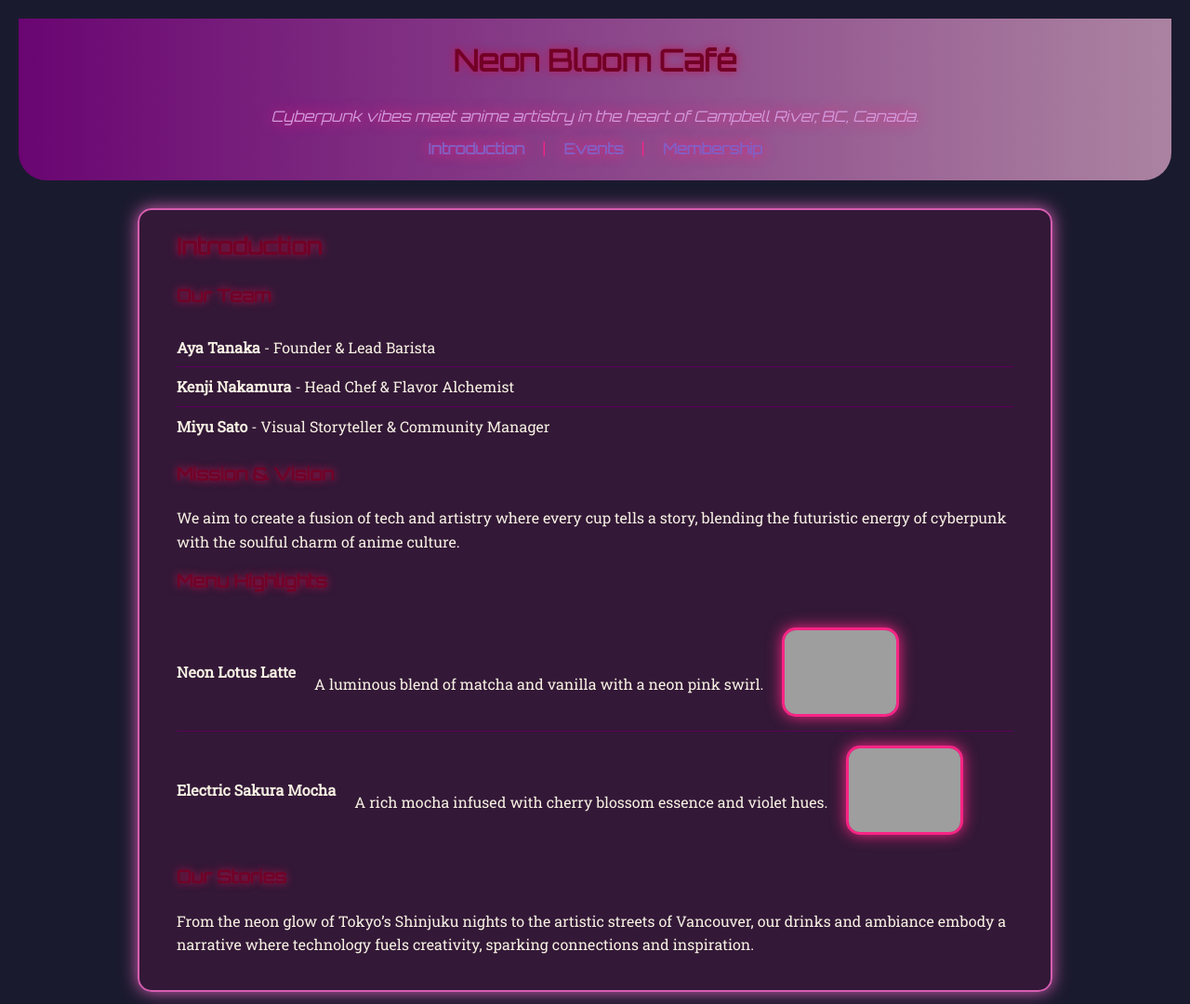
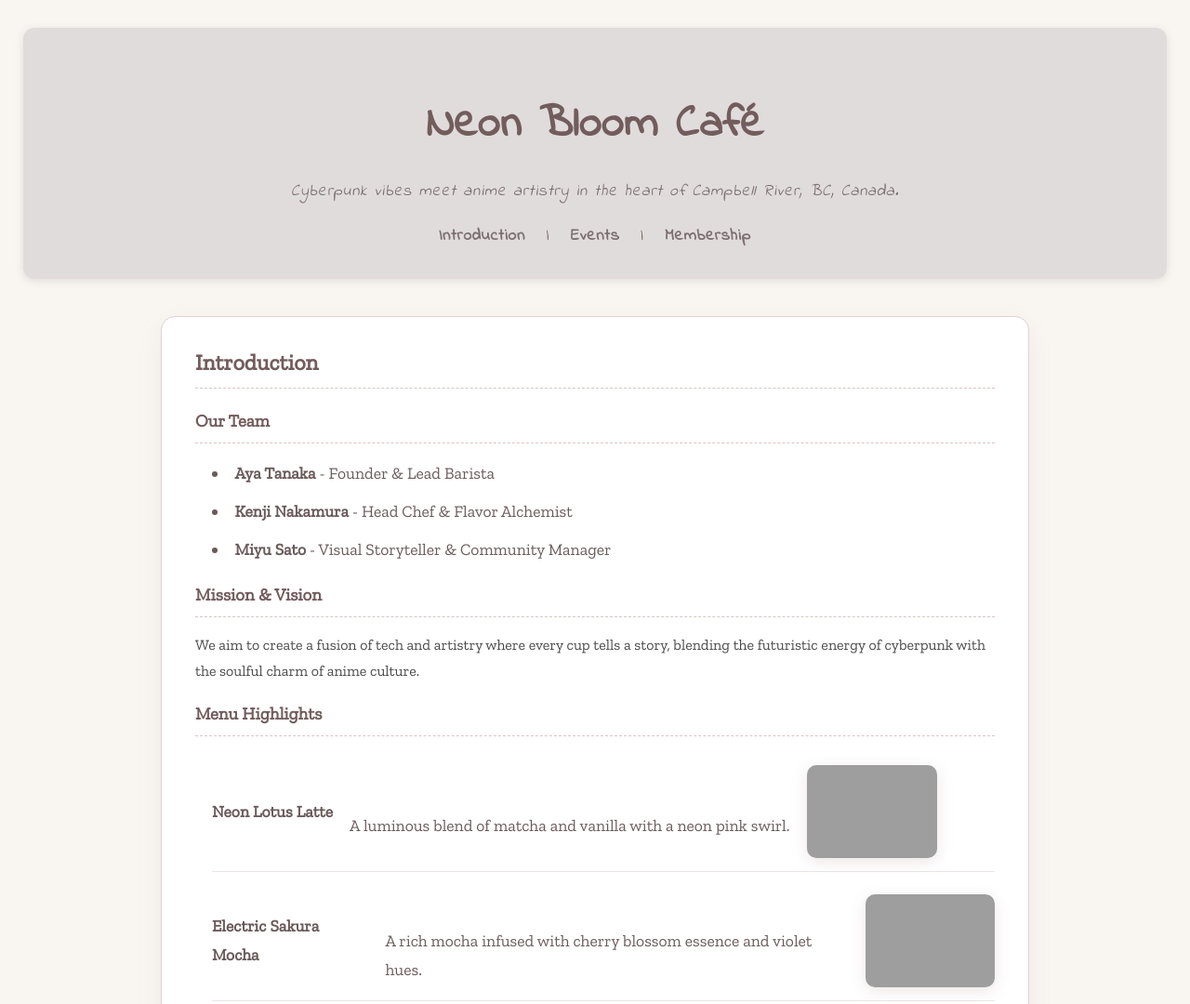
Before and after one commit to Suexj73/Campbellriver-Caf-, a plain HTML site: page index.html in a window 1280 px wide. Shown: the top 1080 px of the page at 93% size. Drawn offline with nearby package versions, Linux system fonts and the light colour scheme; grey boxes are pictures that could not be loaded.

Commit message:
Update style.css

```diff
--- a/style.css
+++ b/style.css
@@ -1,110 +1,132 @@
-@import url('https://fonts.googleapis.com/css2?family=Orbitron&family=Roboto+Slab&display=swap');
+@import url('https://fonts.googleapis.com/css2?family=Zilla+Slab&family=Indie+Flower&display=swap');
 
 body {
-  background-color: #1a1a2e; /* deep indigo */
-  color: #f7f1e3; /* soft cream */
-  font-family: 'Roboto Slab', serif;
+  background-color: #f9f6f2; /* warm cream */
+  color: #4b4a4a; /* soft charcoal */
+  font-family: 'Zilla Slab', serif;
   margin: 0;
-  padding: 20px;
-  line-height: 1.6;
+  padding: 30px 25px;
+  line-height: 1.75;
 }
 
 header, footer {
-  background: linear-gradient(90deg, #6a0572, #ab83a1);
-  color: #f72585; /* pastel pink */
-  padding: 20px;
+  background-color: #e1dcdc; /* dusty pink beige */
+  color: #5a4a42;
+  padding: 30px 20px;
   text-align: center;
-  font-family: 'Orbitron', sans-serif;
-  text-shadow: 0 0 15px #f72585;
-  border-radius: 0 0 30px 30px;
+  border-radius: 12px;
+  font-family: 'Indie Flower', cursive;
+  box-shadow: 0 2px 10px rgba(90, 74, 66, 0.15);
+  letter-spacing: 0.05em;
+}
+
+header h1 {
+  font-size: 3rem;
+  margin-bottom: 0.3em;
+  color: #725c5c;
+  font-weight: 700;
 }
 
 header p {
   font-style: italic;
-  color: #d299dc; /* soft lilac */
-  margin: 0 0 10px;
+  font-size: 1.1rem;
+  margin-top: 0;
+  color: #7b6f6f;
+}
+
+nav {
+  margin-top: 15px;
 }
 
 nav a {
-  color: #845ec2; /* pastel purple */
-  margin: 0 15px;
+  color: #7b6f6f;
   text-decoration: none;
-  font-weight: 700;
-  transition: color 0.3s;
+  font-weight: 600;
+  margin: 0 16px;
+  font-size: 1.1rem;
+  transition: color 0.3s ease, letter-spacing 0.3s ease;
 }
 
 nav a:hover {
-  color: #d65db1; /* pink highlight */
-  text-shadow: 0 0 12px #d65db1;
+  color: #c88ea7; /* muted rose */
+  letter-spacing: 0.12em;
+  text-shadow: 0 1px 3px rgba(200, 142, 167, 0.7);
 }
 
 .section-block {
-  background: rgba(58, 24, 58, 0.8); /* transparent purple */
-  border: 2px solid #d65db1;
+  background-color: #fff;
+  border: 1px solid #ddd3d3;
   border-radius: 15px;
-  margin: 30px auto;
-  max-width: 900px;
-  padding: 20px 40px;
-  box-shadow: 0 0 18px #d65db1;
+  box-shadow: 0 8px 25px rgba(168, 156, 156, 0.12);
+  max-width: 860px;
+  margin: 40px auto;
+  padding: 28px 36px;
 }
 
-h1, h2, h3 {
-  font-family: 'Orbitron', sans-serif;
-  color: #720026; /* muted magenta */
-  text-shadow: 0 0 8px #bd1550; /* soft red glow */
+h2, h3 {
+  font-family: 'Zilla Slab', serif;
+  color: #725c5c;
   margin-top: 0;
+  font-weight: 600;
+  margin-bottom: 0.8em;
+  border-bottom: 1px dashed #dbc4c4;
+  padding-bottom: 6px;
 }
 
 ul {
-  list-style-type: none;
-  padding-left: 0;
+  padding-left: 18px;
+  list-style: inside disc;
+  color: #6a5a5a;
+  font-size: 1.1rem;
 }
 
 ul li {
-  padding: 8px 0;
-  border-bottom: 1px solid #5a005a;
-}
-
-ul li:last-child {
-  border-bottom: none;
+  margin-bottom: 10px;
 }
 
 .menu ul li {
   display: flex;
   align-items: center;
-  gap: 20px;
-  padding: 15px 0;
+  gap: 18px;
+  padding: 14px 0;
+  border-bottom: 1px solid #eee3e3;
 }
 
 .menu img, .gallery img {
-  width: 120px;
-  height: 90px;
-  border: 3px solid #f72585; /* pink border on images */
-  border-radius: 15px;
-  filter: drop-shadow(0 0 8px #f72585);
+  width: 140px;
+  height: 100px;
+  border-radius: 10px;
   object-fit: cover;
+  box-shadow: 0 4px 16px rgba(184, 156, 156, 0.25);
+  transition: transform 0.3s ease;
+  cursor: pointer;
+}
+
+.menu img:hover, .gallery img:hover {
+  transform: scale(1.05);
+  box-shadow: 0 6px 22px rgba(200, 156, 156, 0.4);
 }
 
 .gallery img {
-  width: 180px;
-  height: 130px;
-  margin-right: 15px;
-  object-fit: cover;
+  margin-right: 14px;
 }
 
 a {
-  color: #d65db1;
-  font-weight: bold;
+  color: #a86b93;
   text-decoration: none;
+  font-weight: 600;
+  transition: color 0.3s ease;
 }
 
 a:hover {
+  color: #c88ea7;
   text-decoration: underline;
-  text-shadow: 0 0 10px #d65db1;
 }
 
 footer p {
-  font-size: 0.9rem;
+  font-family: 'Indie Flower', cursive;
+  font-size: 1rem;
   margin: 0;
-  letter-spacing: 2px;
+  letter-spacing: 0.08em;
+  color: #5a4a42;
 }
```
